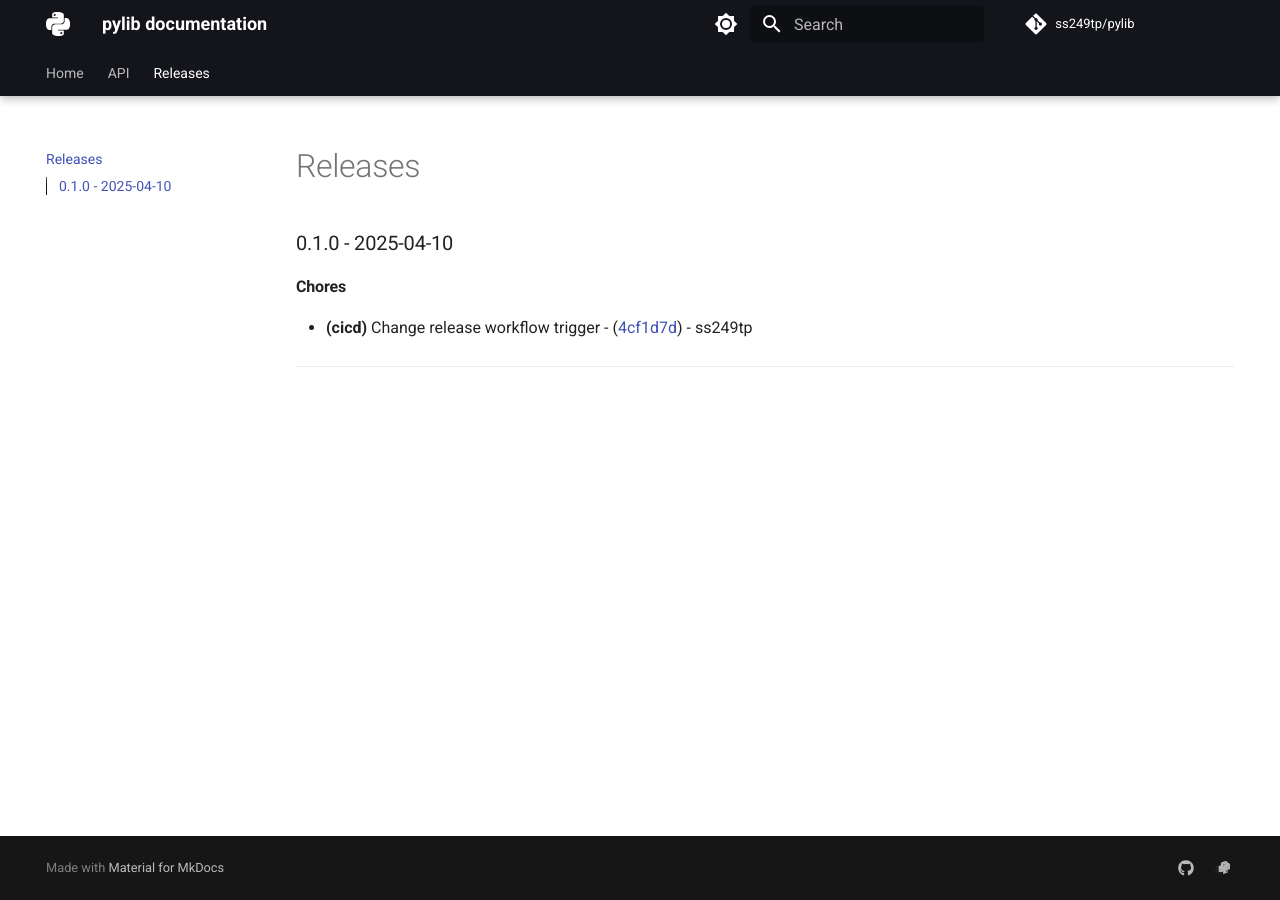
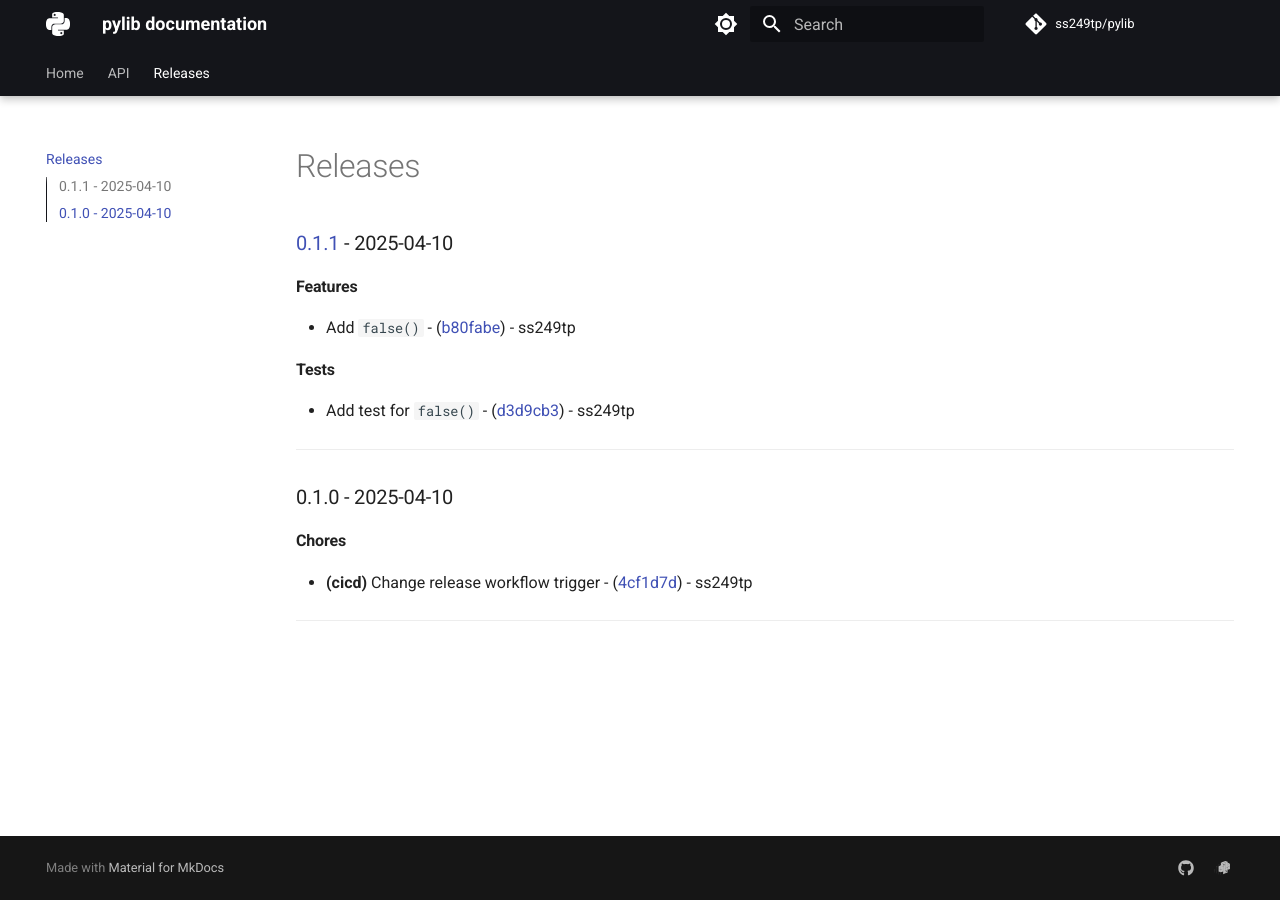
Before and after one commit to ss249tp/pylib, an MkDocs documentation site: the page built from docs/releases.md, in a window 1280 px wide. Built offline with MkDocs 1.6.1 and Material for MkDocs 9.7.7, drawn with Linux system fonts in a browser that asks for light colours; comment, search, counter and statistics services are not loaded.

Commit message:
chore(release): v0.1.1 (#2)

```diff
--- a/docs/releases.md
+++ b/docs/releases.md
@@ -1,3 +1,15 @@
+
+### [0.1.1](https://github.com/ss249tp/pylib/compare/v0.1.0..v0.1.1) - 2025-04-10
+
+#### Features
+
+- Add `false()` - ([b80fabe](https://github.com/ss249tp/pylib/commit/b80fabe2647514f37ab67d6ea78121728dd56688)) - ss249tp
+
+#### Tests
+
+- Add test for `false()` - ([d3d9cb3](https://github.com/ss249tp/pylib/commit/d3d9cb3e3a5d1cd1d2e3d0e0eebafdebf845ca4a)) - ss249tp
+
+---
 
 ### 0.1.0 - 2025-04-10
 
--- a/pyproject.toml
+++ b/pyproject.toml
@@ -22,7 +22,7 @@ packages = ["src/pylib"]  # Mandatory if project name and module import name are
 
 [project]
 name = "ss249tp-pylib"
-version = "0.1.0"
+version = "0.1.1"
 description = "Add your description here"
 authors = [
     { name = "ss249tp", email = "ss249.tp@gmail.com" }
```
Also changed, not shown: CHANGELOG.md (+12 -0 lines), 1 other file.
